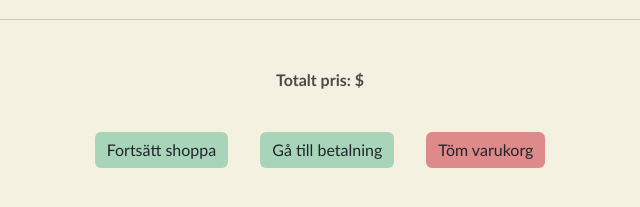
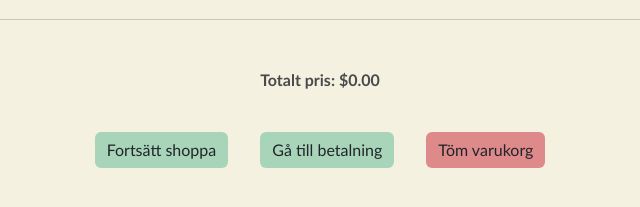
Before and after one commit to pbhaggblom/Frontend_WebShop_VG, a plain HTML site: page shoppingcart.html in a window 1280 px wide. Shown: the part 125-332 px from the top of the page, 320-960 px from the left. Drawn offline with nearby package versions, Linux system fonts and the light colour scheme; the site is published under a folder, as on GitHub Pages, so addresses that start at the root find nothing.

Commit message:
ändrar src i script-tag

```diff
--- a/shoppingcart.html
+++ b/shoppingcart.html
@@ -24,6 +24,6 @@
         <a href="#" id="empty-cart" class="btn m-3" onclick="emptyCart()">Töm varukorg</a>
     </div>
 
-    <script src="/js/cart-script.js"></script>
+    <script src="js/cart-script.js"></script>
 </body>
 </html>
```
